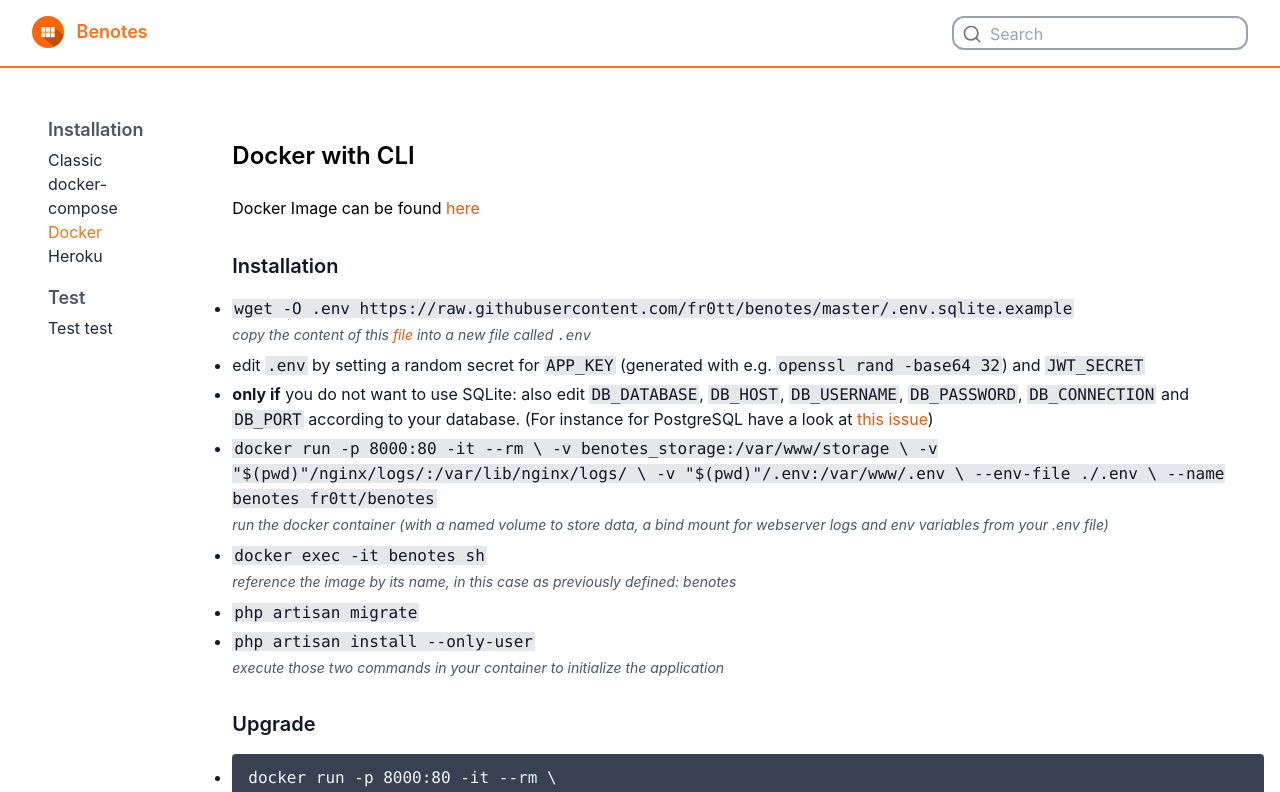
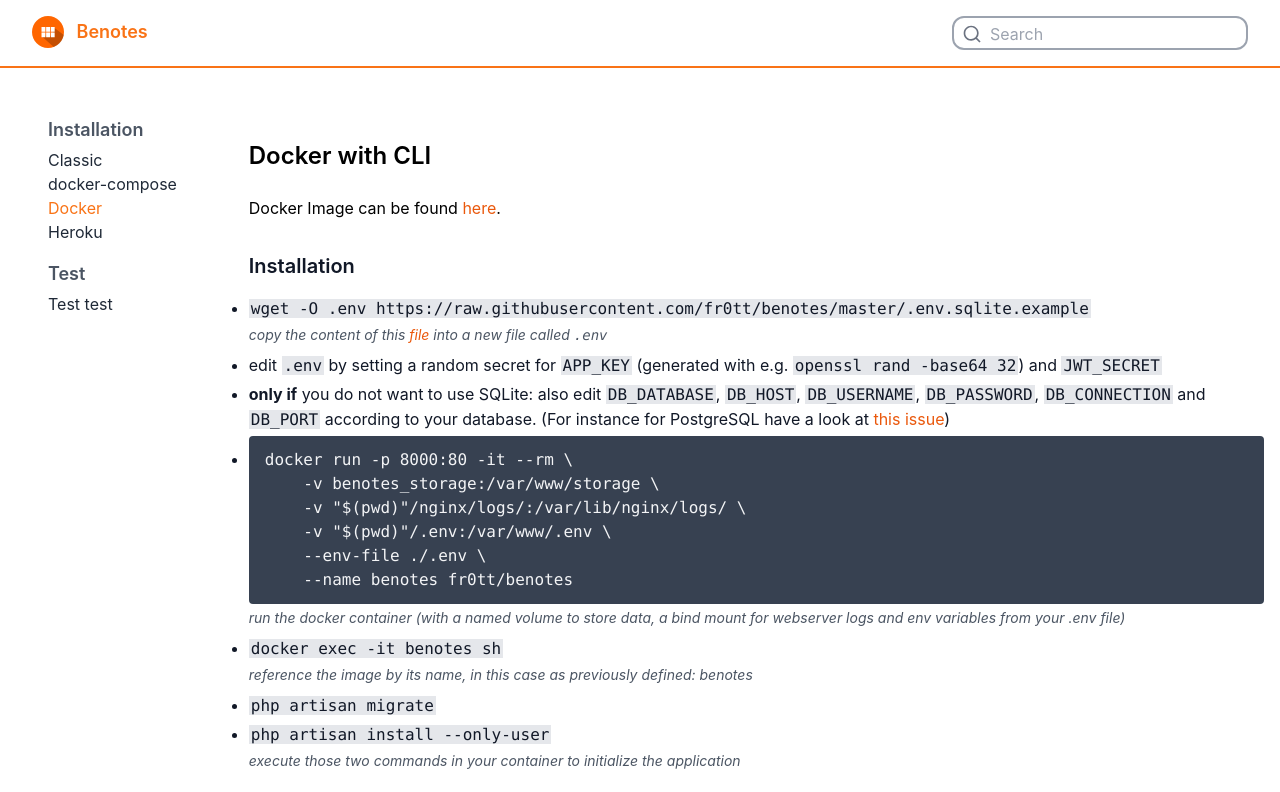
Before and after one commit to fr0tt/benotes-docs, a Nuxt app: page /docs/installation/docker in a window 1280 px wide. Shown: the top 792 px of the page. Built offline with nearby package versions, Linux system fonts and the light colour scheme.

Commit message:
improve docker page

```diff
--- a/pages/docs/installation/docker.vue
+++ b/pages/docs/installation/docker.vue
@@ -2,7 +2,7 @@
 
 <Headline>Docker with CLI</Headline>
 
-Docker Image can be found <a href="https://hub.docker.com/r/fr0tt/benotes">here</a>
+Docker Image can be found <a href="https://hub.docker.com/r/fr0tt/benotes">here</a>.
 
 <SubHeadline>Installation</SubHeadline>
 
@@ -18,14 +18,12 @@
         (For instance for PostgreSQL have a look at <a href="https://github.com/fr0tt/benotes/issues/14">this issue</a>)
     </li>
     <li>
-        <code>  <!-- @TODO use codeblock instead  -->
-            docker run -p 8000:80 -it --rm \
-                -v benotes_storage:/var/www/storage \
-                -v "$(pwd)"/nginx/logs/:/var/lib/nginx/logs/ \
-                -v "$(pwd)"/.env:/var/www/.env \
-                --env-file ./.env \
-                --name benotes fr0tt/benotes
-        </code>
+        <pre><code>docker run -p 8000:80 -it --rm \
+    -v benotes_storage:/var/www/storage \
+    -v "$(pwd)"/nginx/logs/:/var/lib/nginx/logs/ \
+    -v "$(pwd)"/.env:/var/www/.env \
+    --env-file ./.env \
+    --name benotes fr0tt/benotes</code></pre>
         <Comment>run the docker container (with a named volume to store data, a bind mount for webserver logs and env variables from your .env file)</Comment>
     </li>
     <li>
```
